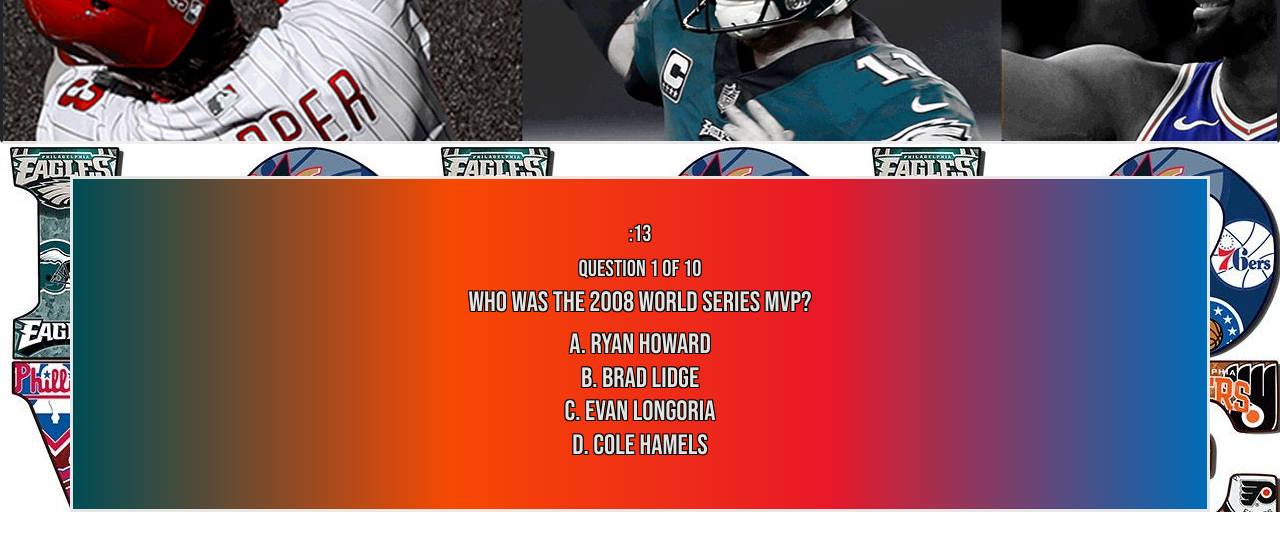
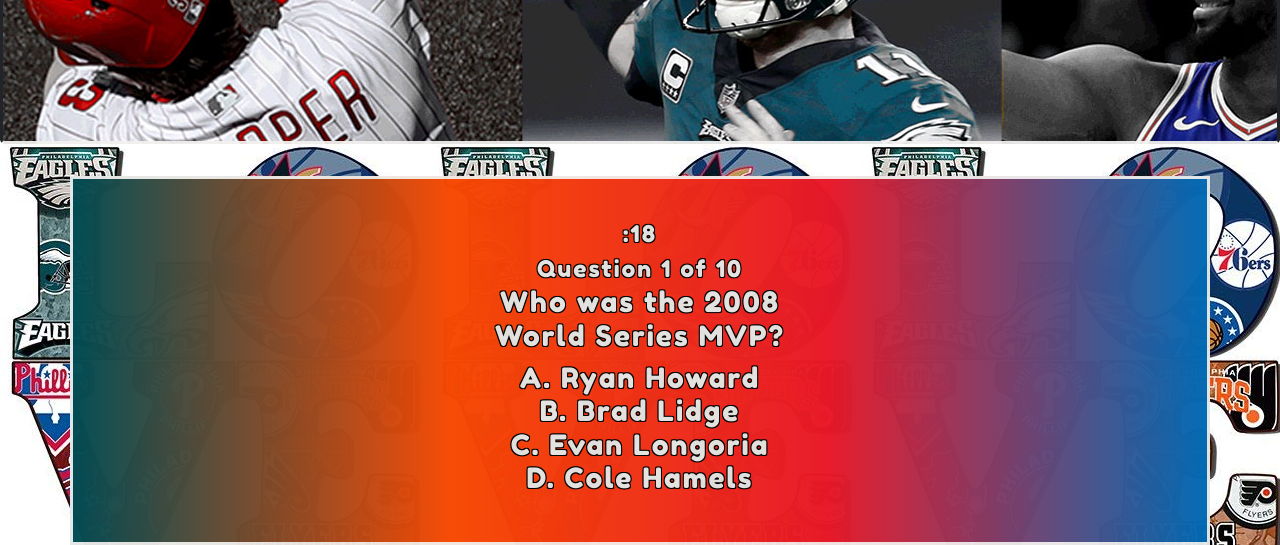
Before and after one commit to kdacanay/TriviaGame, a plain HTML site: page index.html in a window 1280 px wide. Both pictures are taken after a click on the button "Start!". Shown: the part 292-837 px from the top of the page. Before the commit the page ends 804 px from the top, so only its background shows below. Drawn offline with nearby package versions, Linux system fonts and the light colour scheme; a web font is replaced by a local one.

Commit message:
fixed spacing fonts

```diff
--- a/assets/css/style.css
+++ b/assets/css/style.css
@@ -1,6 +1,7 @@
 .container {
     text-align: center;
     background-image: linear-gradient(to right, #004C54, #F74902, #E81828, #006BB6);
+    opacity: .98;
     padding: 3%;
     border-color: rgba(243, 242, 239, 0.938);
     border-style: solid;
@@ -83,8 +84,10 @@ body {
 
 #main-game-section {
     color: rgba(243, 242, 239, 0.938);
-    font-family: 'Bebas Neue', cursive;
+    font-family: 'Fredoka One', cursive;
+    /* font-family: 'Bebas Neue', cursive; */
     font-size: 23px;
+    letter-spacing: 2px;
     text-shadow: -1px -1px 0 #000, 1px -1px 0 #000, -1px 1px 0 #000, 1px 1px 0 #000;
 }
 
@@ -99,3 +102,16 @@ body {
     font-size: 25px;
     text-shadow: -1px -1px 0 #000, 1px -1px 0 #000, -1px 1px 0 #000, 1px 1px 0 #000;
 }
+
+.question {
+    opacity: 1;
+}
+.answer-choices {
+    opacity: 1;
+}
+#timer-counter {
+    opacity: 1;
+}
+#current-question {
+    opacity: 1;
+}
--- a/assets/javascript/app.js
+++ b/assets/javascript/app.js
@@ -181,7 +181,7 @@ $(document).ready(function () {
     }
     //timer countdown
     function countdown() {
-        seconds = 15;
+        seconds = 20;
         $("#timer-counter").html(":" + seconds);
         answered = true;
         time = setInterval(showCountdown, 1000);
@@ -189,7 +189,7 @@ $(document).ready(function () {
 
     function showCountdown() {
         seconds--;
-        if (seconds < 15) {
+        if (seconds < 20) {
             $("#timer-counter").html(":" + seconds);
         } else {
             $("#timer-counter").html(":" + seconds);
@@ -245,10 +245,10 @@ $(document).ready(function () {
         }
 
         if ((correctAnswer + incorrectAnswer) == (questionCount)) {
-            setTimeout(scoreBoard, 10000);
+            setTimeout(scoreBoard, 12000);
         } else {
             currentQuestion++;
-            setTimeout(newQuestion, 10000);
+            setTimeout(newQuestion, 12000);
         }
     }
 
--- a/index.html
+++ b/index.html
@@ -9,6 +9,7 @@
   <!-- Bootstrap CSS -->
   <!-- <link href="assets/css/reset.css" rel="stylesheet"> -->
   <link href="https://fonts.googleapis.com/css?family=Bebas+Neue|Bungee+Inline&display=swap" rel="stylesheet" />
+  <link href="https://fonts.googleapis.com/css?family=Fredoka+One&display=swap" rel="stylesheet">
   <link rel="stylesheet" type="text/css" href="assets/css/style.css" />
   <link rel="stylesheet" href="https://stackpath.bootstrapcdn.com/bootstrap/4.4.1/css/bootstrap.min.css"
     integrity="sha384-Vkoo8x4CGsO3+Hhxv8T/Q5PaXtkKtu6ug5TOeNV6gBiFeWPGFN9MuhOf23Q9Ifjh" crossorigin="anonymous">
```
